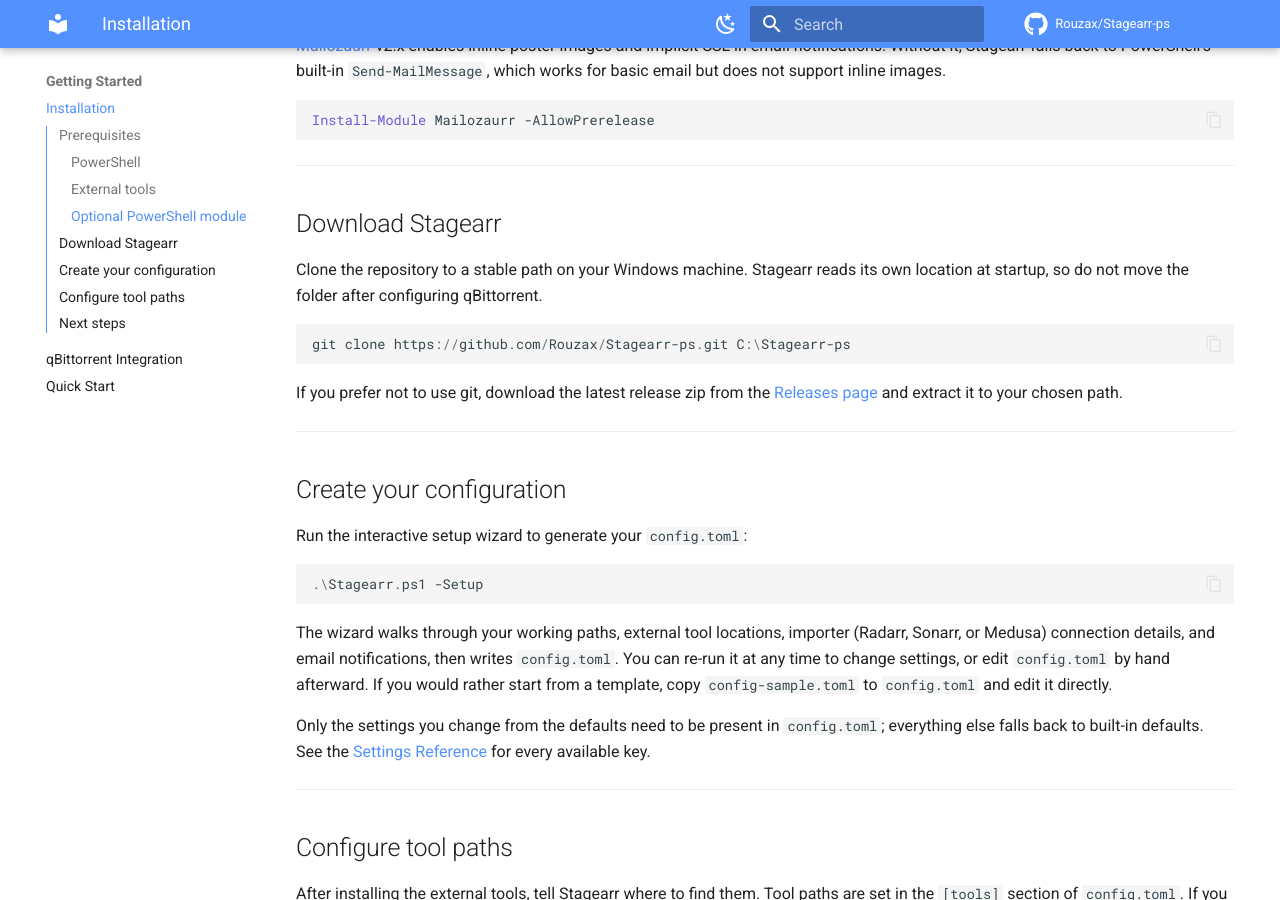
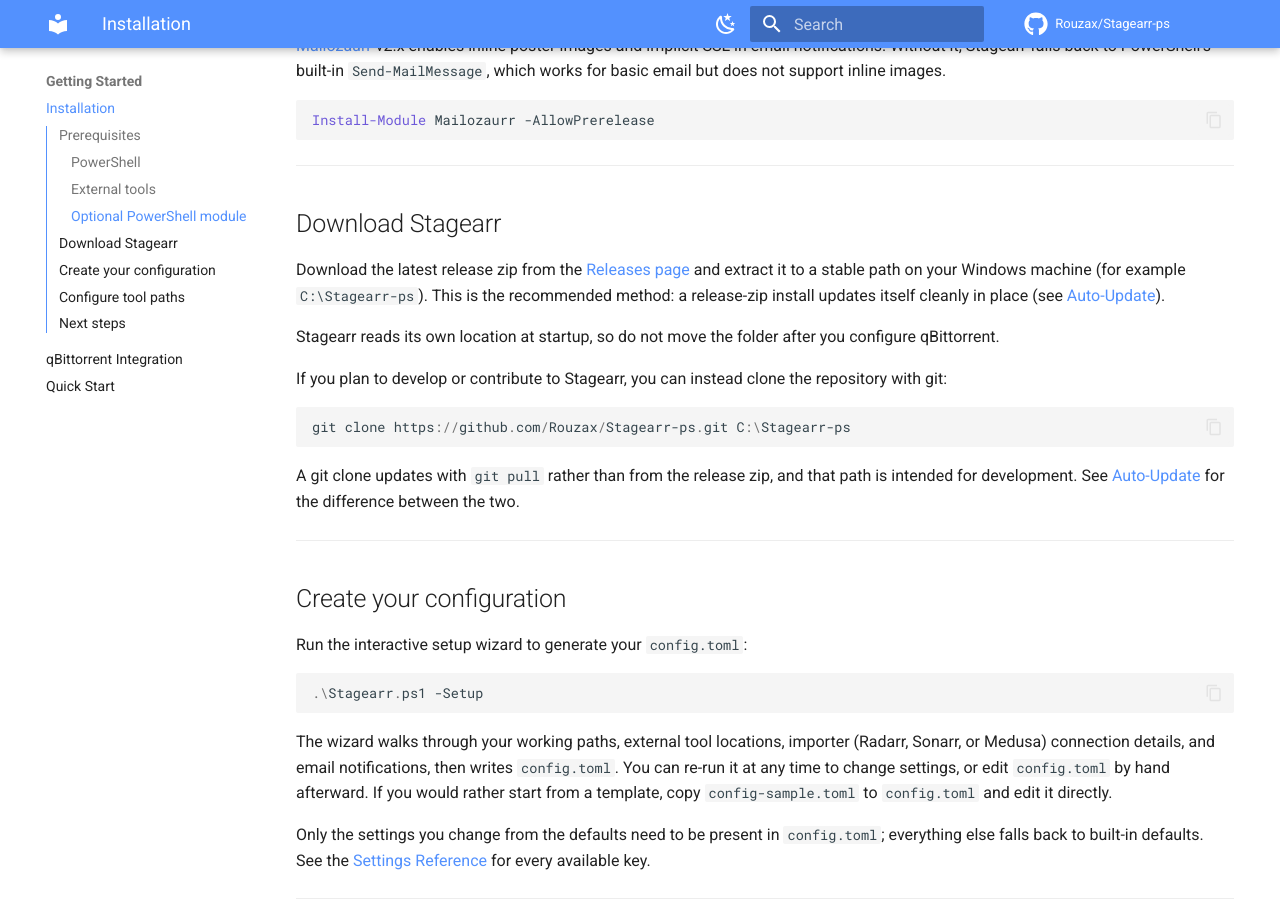
Before and after one commit to Rouzax/Stagearr-ps, an MkDocs documentation site: the page built from docs/installation.md, in a window 1280 px wide and 900 px high, scrolled down 915 px. Built offline with MkDocs 1.6.1 and Material for MkDocs 9.7.7, drawn with Linux system fonts in a browser that asks for light colours; comment, search, counter and statistics services are not loaded.

Commit message:
docs: recommend release-zip install over git clone (aligns with ZIP self-update; git is the dev path)

````diff
--- a/docs/installation.md
+++ b/docs/installation.md
@@ -32,13 +32,17 @@
 
 ## Download Stagearr
 
-Clone the repository to a stable path on your Windows machine. Stagearr reads its own location at startup, so do not move the folder after configuring qBittorrent.
+Download the latest release zip from the [Releases page](https://github.com/Rouzax/Stagearr-ps/releases) and extract it to a stable path on your Windows machine (for example `C:\Stagearr-ps`). This is the recommended method: a release-zip install updates itself cleanly in place (see [Auto-Update](updates.md)).
+
+Stagearr reads its own location at startup, so do not move the folder after you configure qBittorrent.
+
+If you plan to develop or contribute to Stagearr, you can instead clone the repository with git:
 
 ```powershell
 git clone https://github.com/Rouzax/Stagearr-ps.git C:\Stagearr-ps
 ```
 
-If you prefer not to use git, download the latest release zip from the [Releases page](https://github.com/Rouzax/Stagearr-ps/releases) and extract it to your chosen path.
+A git clone updates with `git pull` rather than from the release zip, and that path is intended for development. See [Auto-Update](updates.md) for the difference between the two.
 
 ---
 
````
Also changed, not shown: README.md (+5 -1 lines).
